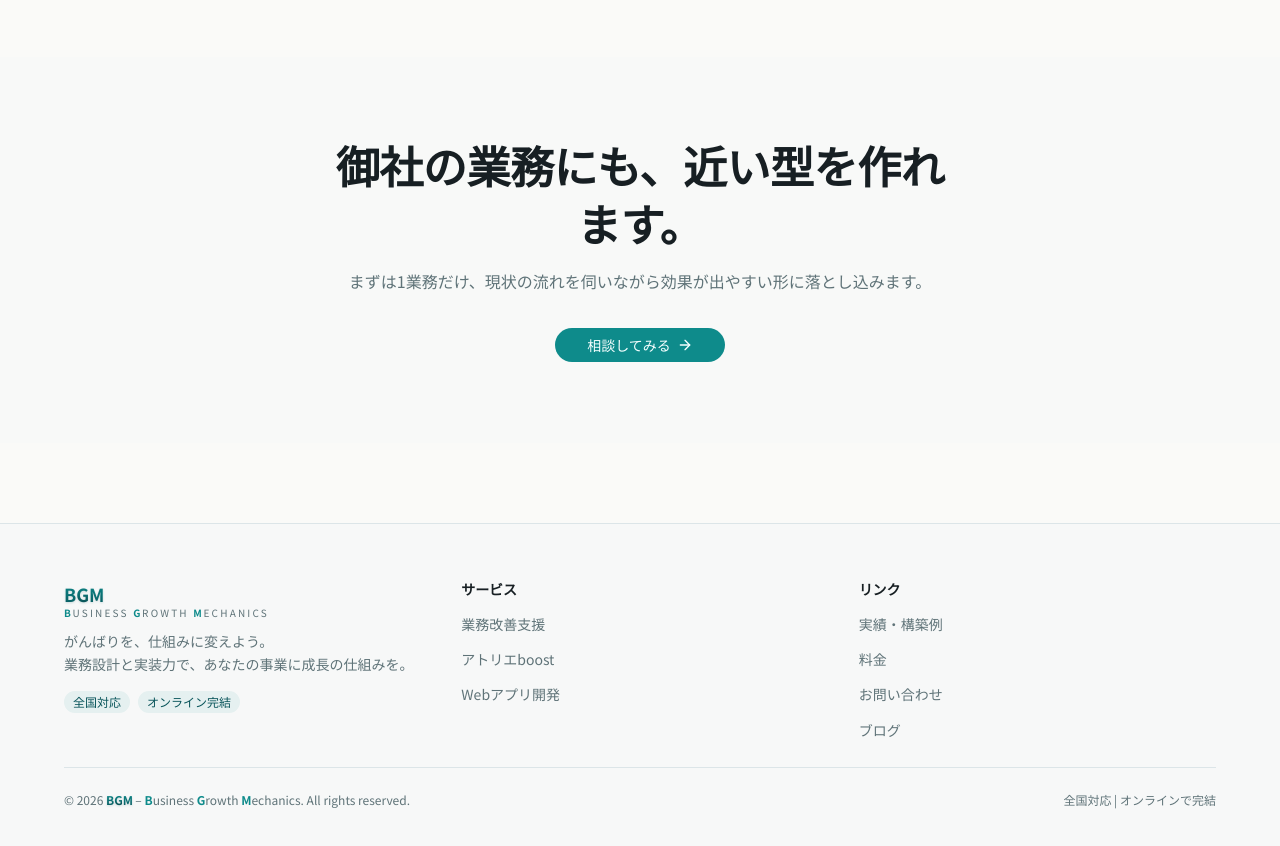
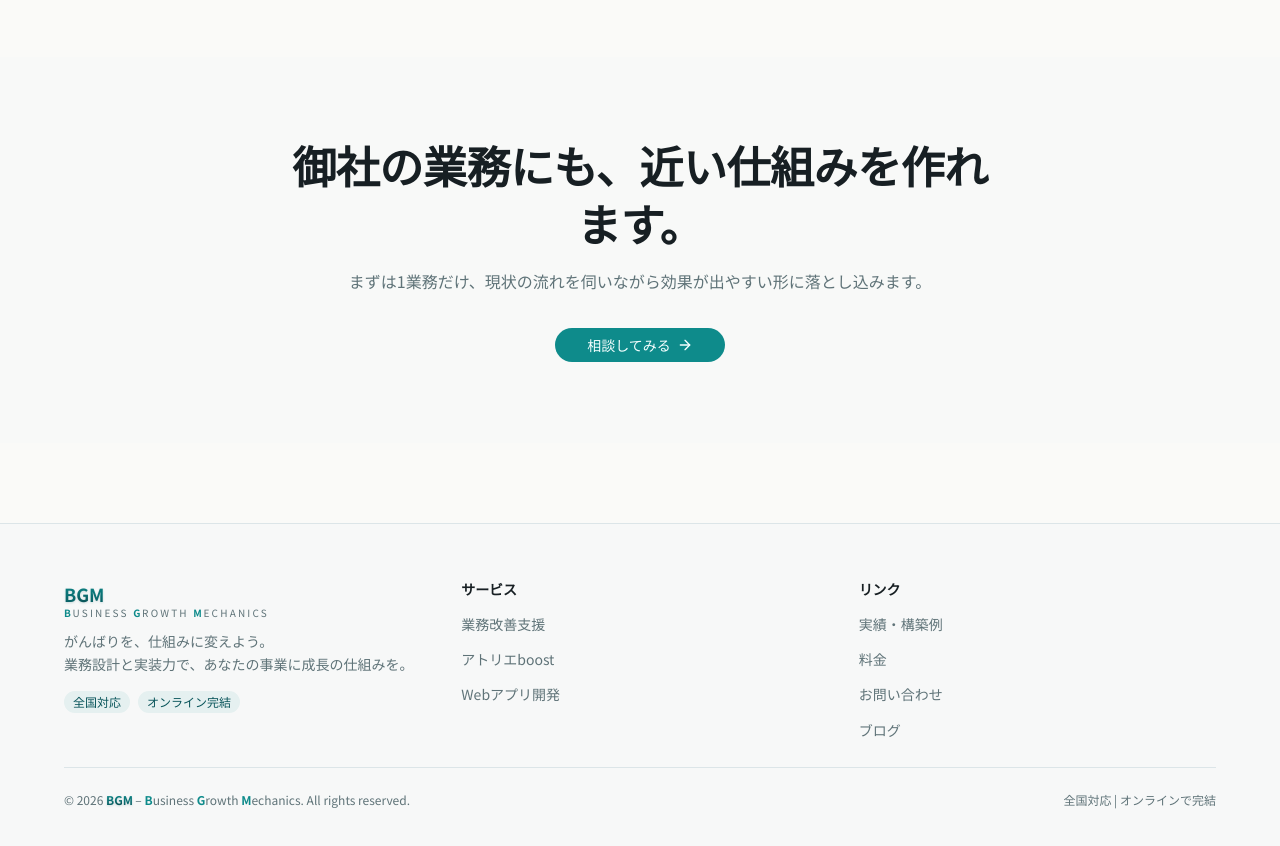
Before and after one commit to bgm-works/bgm-site, a Next.js app: page /works in a window 1280 px wide. Shown: the part 2360-3206 px from the top of the page. Built offline with nearby package versions, Linux system fonts and the light colour scheme.

Commit message:
fix: 実績CTAの表現を仕組みに変更

```diff
--- a/src/app/works/page.tsx
+++ b/src/app/works/page.tsx
@@ -195,7 +195,7 @@ export default function WorksPage() {
 
       <section className="bg-muted/35 py-20">
         <div className="container-narrow text-center">
-          <h2 className="section-title mb-4">御社の業務にも、近い型を作れます。</h2>
+          <h2 className="section-title mb-4">御社の業務にも、近い仕組みを作れます。</h2>
           <p className="mb-8 text-muted-foreground">
             まずは1業務だけ、現状の流れを伺いながら効果が出やすい形に落とし込みます。
           </p>
```
